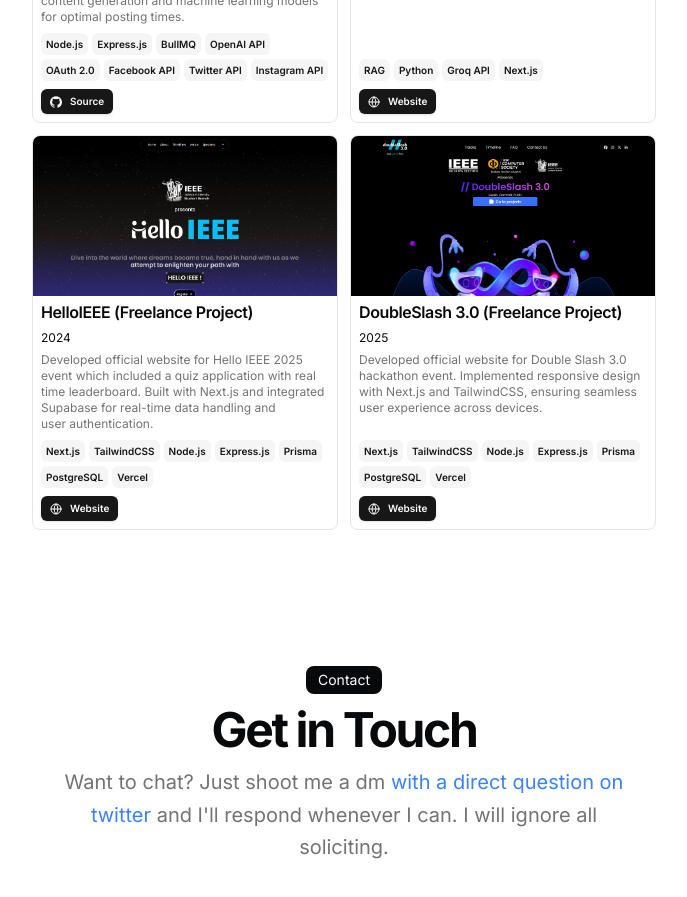
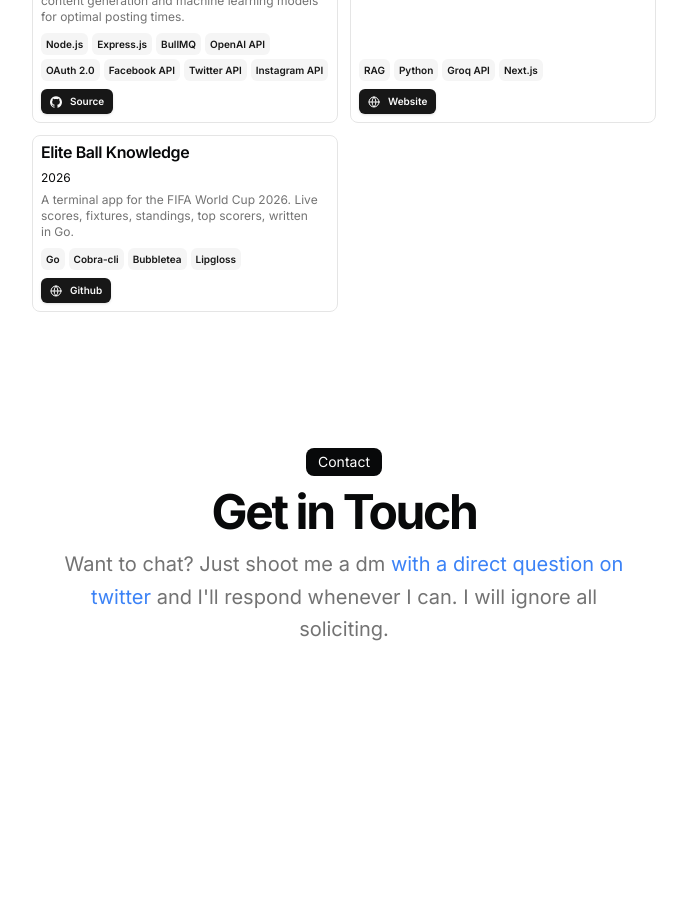
Before and after one commit to charliehustlr1792/portfolio, a Next.js app: page / in a window 1280 px wide. Shown: the part 2080-2977 px from the top of the page, without its empty margins (296-983 px from the left). After the commit the page ends 2876 px from the top, so only its background shows below. Built offline with nearby package versions, Linux system fonts and the light colour scheme.

Commit message:
blip blop

```diff
--- a/src/data/resume.tsx
+++ b/src/data/resume.tsx
@@ -214,53 +214,27 @@
       image: "/baymax.png",
     },
     {
-      title: "HelloIEEE (Freelance Project)",
-      href: "https://hello.ieee-jaduniv.in/",
-      dates: "2024",
+      title: "Elite Ball Knowledge",
+      href: "https://github.com/charliehustlr1792/fifawc26",
+      dates: "2026",
       active: true,
-      description: "Developed official website for Hello IEEE 2025 event which included a quiz application with real time leaderboard. Built with Next.js and integrated Supabase for real-time data handling and user authentication.",
+      description: "A terminal app for the FIFA World Cup 2026. Live scores, fixtures, standings, top scorers, written in Go.",
       technologies: [
-        "Next.js",
-        "TailwindCSS",
-        "Node.js",
-        "Express.js",
-        "Prisma",
-        "PostgreSQL",
-        "Vercel"
+        "Go",
+        "Cobra-cli",
+        "Bubbletea",
+        "Lipgloss"
       ],
       links: [
         {
-          type: "Website",
-          href: "https://hello.ieee-jaduniv.in/",
+          type: "Github",
+          href: "https://github.com/charliehustlr1792/fifawc26",
           icon: <Icons.globe className="size-3" />,
         },
       ],
-      image: "/helloieee.png",
+      image: "",
     },
-    {
-      title: "DoubleSlash 3.0 (Freelance Project)",
-      href: "https://doubleslash3.ieee-jaduniv.in/",
-      dates: "2025",
-      active: true,
-      description: "Developed official website for Double Slash 3.0 hackathon event. Implemented responsive design with Next.js and TailwindCSS, ensuring seamless user experience across devices.",
-      technologies: [
-        "Next.js",
-        "TailwindCSS",
-        "Node.js",
-        "Express.js",
-        "Prisma",
-        "PostgreSQL",
-        "Vercel"
-      ],
-      links: [
-        {
-          type: "Website",
-          href: "https://doubleslash3.ieee-jaduniv.in/",
-          icon: <Icons.globe className="size-3" />,
-        },
-      ],
-      image: "/doubleslash.png",
-    },
+
   ],
   /* hackathons: [
     {
```
